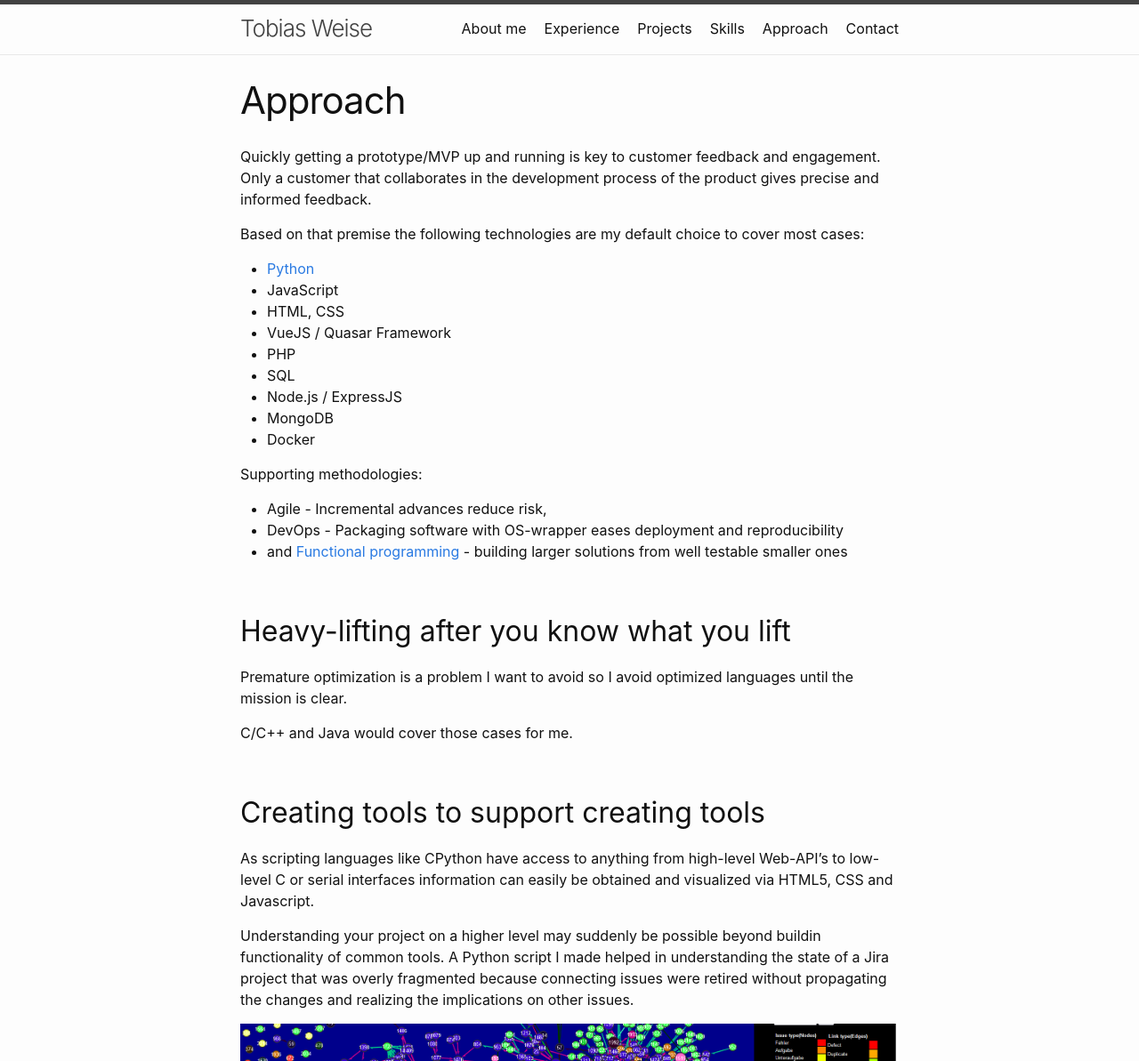
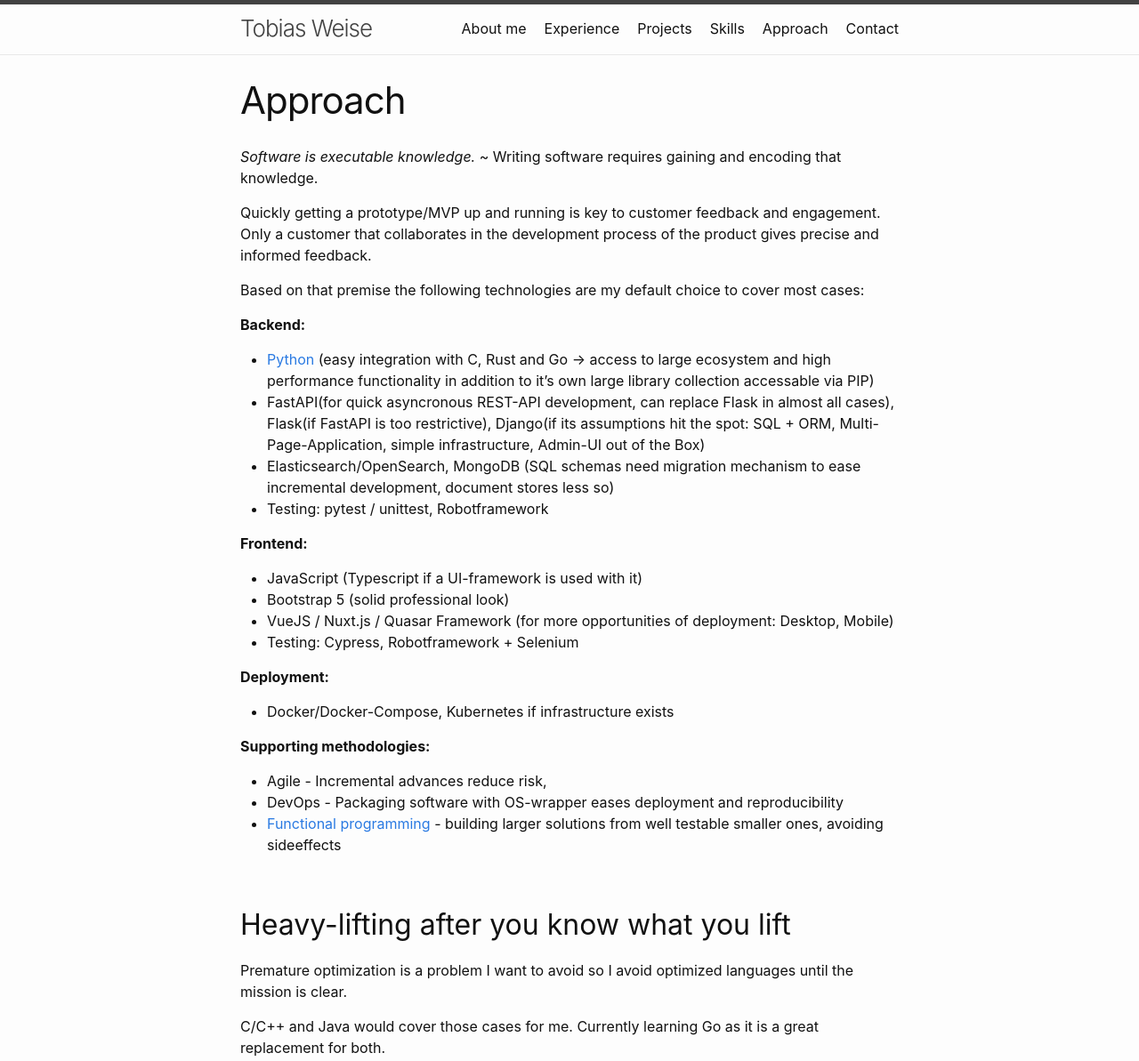
Before and after one commit to TobiasWeiseX/TobiasWeiseX.github.io, a plain HTML site: page approach/index.html in a window 1280 px wide. Shown: the top 1193 px of the page at 89% size. Drawn offline with Linux system fonts and the light colour scheme.

Commit message:
less php more python

```diff
--- a/approach/index.html
+++ b/approach/index.html
@@ -43,29 +43,39 @@
   </header>
 
   <div class="post-content">
-    <p>Quickly getting a prototype/MVP up and running is key to customer feedback and engagement.
+    <p><em>Software is executable knowledge.</em> ~ Writing software requires gaining and encoding that knowledge.</p>
+
+<p>Quickly getting a prototype/MVP up and running is key to customer feedback and engagement.
 Only a customer that collaborates in the development process of the product gives precise and informed feedback.</p>
 
 <p>Based on that premise the following technologies are my default choice to cover most cases:</p>
 
+<p><strong>Backend:</strong></p>
 <ul>
-  <li><a href="https://xkcd.com/353/">Python</a></li>
-  <li>JavaScript</li>
-  <li>HTML, CSS</li>
-  <li>VueJS / Quasar Framework</li>
-  <li>PHP</li>
-  <li>SQL</li>
-  <li>Node.js / ExpressJS</li>
-  <li>MongoDB</li>
-  <li>Docker</li>
+  <li><a href="https://xkcd.com/353/">Python</a> (easy integration with C, Rust and Go -&gt; access to large ecosystem and high performance functionality in addition to it’s own large library collection accessable via PIP)</li>
+  <li>FastAPI(for quick asyncronous REST-API development, can replace Flask in almost all cases), Flask(if FastAPI is too restrictive), Django(if its assumptions hit the spot: SQL + ORM, Multi-Page-Application, simple infrastructure, Admin-UI out of the Box)</li>
+  <li>Elasticsearch/OpenSearch, MongoDB (SQL schemas need migration mechanism to ease incremental development, document stores less so)</li>
+  <li>Testing: pytest / unittest, Robotframework</li>
 </ul>
 
-<p>Supporting methodologies:</p>
+<p><strong>Frontend:</strong></p>
+<ul>
+  <li>JavaScript (Typescript if a UI-framework is used with it)</li>
+  <li>Bootstrap 5 (solid professional look)</li>
+  <li>VueJS / Nuxt.js / Quasar Framework (for more opportunities of deployment: Desktop, Mobile)</li>
+  <li>Testing: Cypress, Robotframework + Selenium</li>
+</ul>
 
+<p><strong>Deployment:</strong></p>
+<ul>
+  <li>Docker/Docker-Compose, Kubernetes if infrastructure exists</li>
+</ul>
+
+<p><strong>Supporting methodologies:</strong></p>
 <ul>
   <li>Agile - Incremental advances reduce risk,</li>
   <li>DevOps - Packaging software with OS-wrapper eases deployment and reproducibility</li>
-  <li>and <a href="https://en.wikipedia.org/wiki/Functional_programming">Functional programming</a> - building larger solutions from well testable smaller ones</li>
+  <li><a href="https://en.wikipedia.org/wiki/Functional_programming">Functional programming</a> - building larger solutions from well testable smaller ones, avoiding sideeffects</li>
 </ul>
 
 <p><br /></p>
@@ -74,7 +84,8 @@ Only a customer that collaborates in the development process of the product give
 
 <p>Premature optimization is a problem I want to avoid so I avoid optimized languages until the mission is clear.</p>
 
-<p>C/C++ and Java would cover those cases for me.</p>
+<p>C/C++ and Java would cover those cases for me.
+Currently learning Go as it is a great replacement for both.</p>
 
 <p><br /></p>
 
--- a/feed.xml
+++ b/feed.xml
@@ -1 +1 @@
-<?xml version="1.0" encoding="utf-8"?><feed xmlns="http://www.w3.org/2005/Atom" ><generator uri="https://jekyllrb.com/" version="4.3.2">Jekyll</generator><link href="https://tobiasweisex.github.io/feed.xml" rel="self" type="application/atom+xml" /><link href="https://tobiasweisex.github.io/" rel="alternate" type="text/html" /><updated>2024-07-06T02:16:19+02:00</updated><id>https://tobiasweisex.github.io/feed.xml</id><title type="html">Tobias Weise</title><subtitle>I&apos;m a software developer from Berlin/Germany and focus on Rapid-Prototyping and extensible Software.</subtitle></feed>
+<?xml version="1.0" encoding="utf-8"?><feed xmlns="http://www.w3.org/2005/Atom" ><generator uri="https://jekyllrb.com/" version="4.3.2">Jekyll</generator><link href="https://tobiasweisex.github.io/feed.xml" rel="self" type="application/atom+xml" /><link href="https://tobiasweisex.github.io/" rel="alternate" type="text/html" /><updated>2024-07-18T16:35:06+02:00</updated><id>https://tobiasweisex.github.io/feed.xml</id><title type="html">Tobias Weise</title><subtitle>I&apos;m a software developer from Berlin/Germany and focus on Rapid-Prototyping and extensible Software.</subtitle></feed>
```
Also changed, not shown: about/index.html (+4 -9 lines), contact/index.html (+1 -1 lines), skills/index.html (+7 -12 lines), 1 other file.
